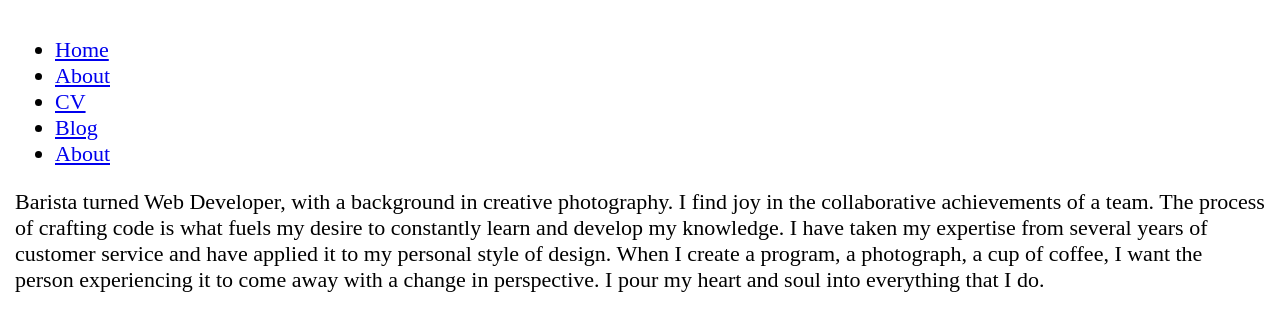
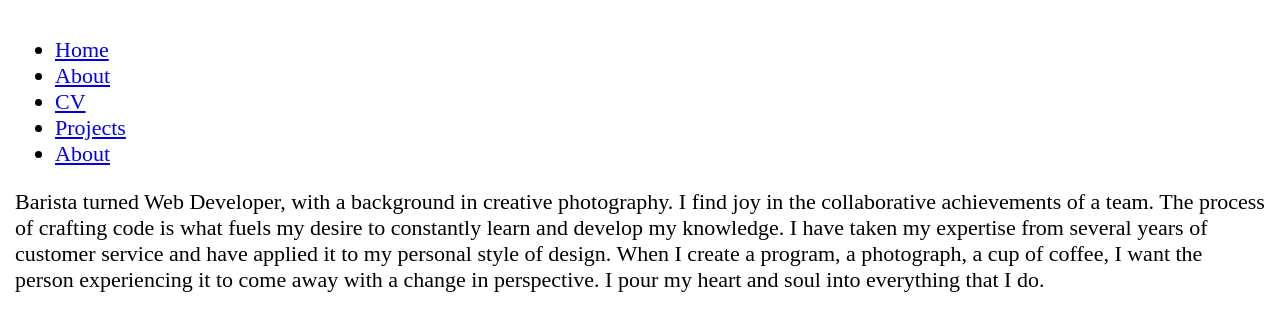
Before and after one commit to jtmunoz/jtmunoz.github.io, a Jekyll site: the page built from about.html, in a window 1280 px wide. Shown: the top 311 px of the page. Built offline with Jekyll 4.4.1, drawn with Linux system fonts in a browser that asks for light colours; nearby versions of some CDN libraries.

```diff
--- a/_includes/header.html
+++ b/_includes/header.html
@@ -4,7 +4,7 @@
 			<li><a href="/">Home</a></li>
 			<li><a href="/about">About</a></li>
 			<li><a href="/cv">CV</a></li>
-			<li><a href="/projects">Blog</a></li>
+			<li><a href="/projects">Projects</a></li>
 			<li><a href="/about">About</a></li>
 		</ul>
 	</nav>
--- a/blog.html
+++ b/blog.html
@@ -3,6 +3,8 @@
 title: Projects
 permalink: /projects/
 ---
+
+<h1>Projects</h1>
 
 <ul>
   {% for post in site.posts %}
```
